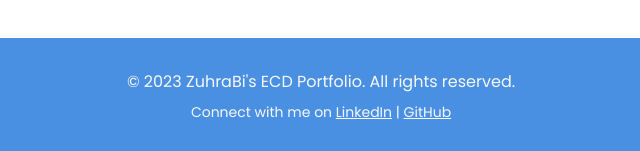
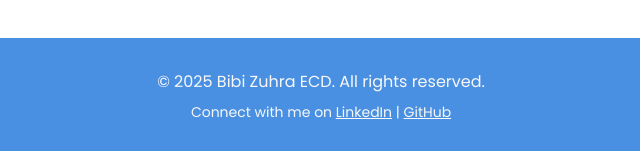
Before and after one commit to ZuhraBi/ECD, a plain HTML site: page index.html in a window 1280 px wide. Shown: the part 1625-1776 px from the top of the page, 319-959 px from the left. Drawn offline with nearby package versions, Linux system fonts and the light colour scheme.

Commit message:
Update copyright year in footer

```diff
--- a/index.html
+++ b/index.html
@@ -163,7 +163,7 @@
 
 <footer class="bg-primary-blue text-text-light py-8 text-center mt-12">
         <div class="container mx-auto px-6">
-            <p>&copy; 2023 ZuhraBi's ECD Portfolio. All rights reserved.</p>
+            <p>&copy; 2025 Bibi Zuhra ECD. All rights reserved.</p>
             <p class="text-sm mt-2">Connect with me on <a href="YOUR_LINKEDIN_PROFILE" target="_blank" class="underline hover:text-accent-yellow">LinkedIn</a> | <a href="YOUR_GITHUB_PROFILE" target="_blank" class="underline hover:text-accent-yellow">GitHub</a></p>
         </div>
     </footer>
```
